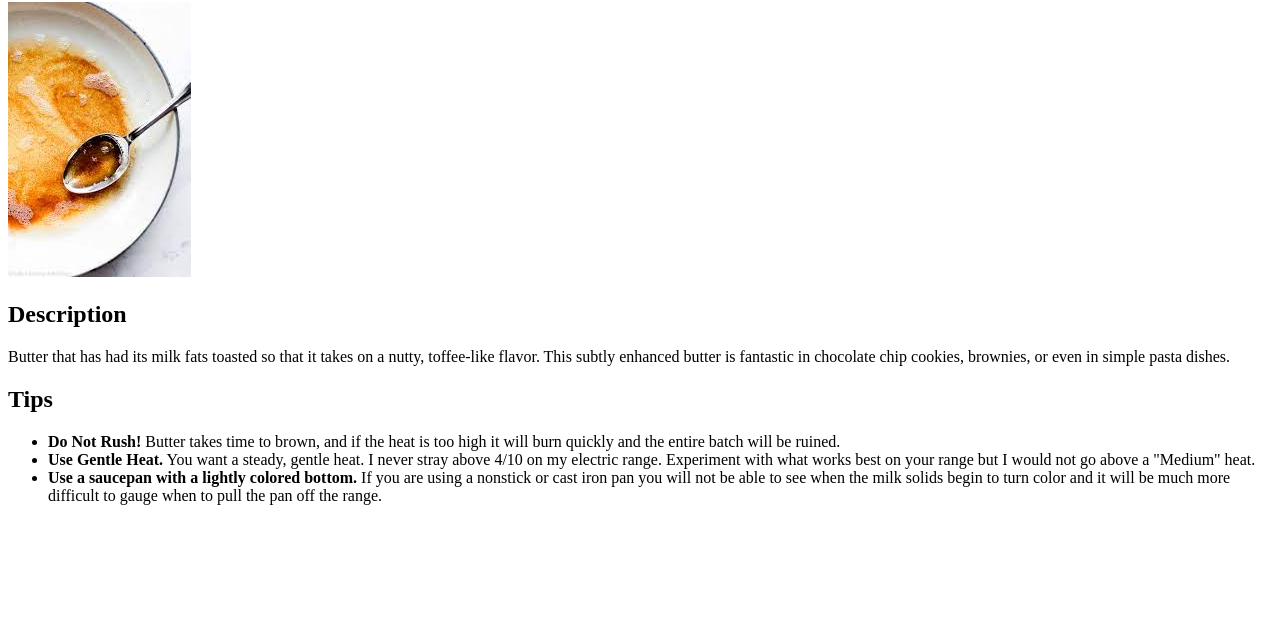
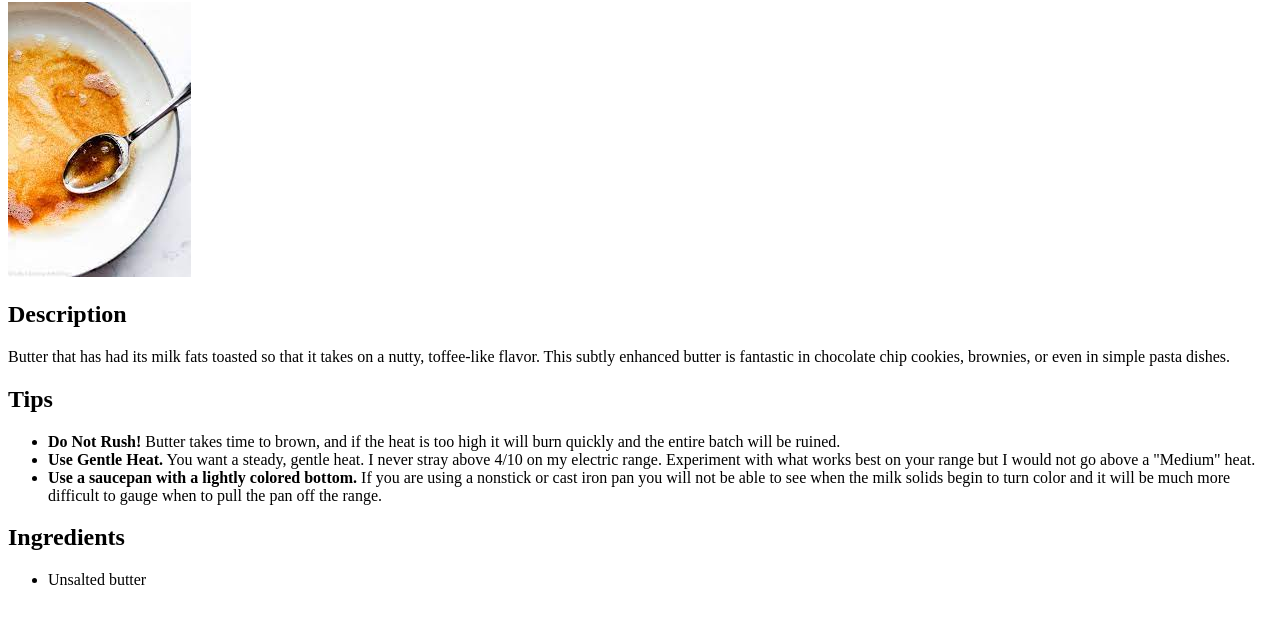
Before and after one commit to khendrix12/odin-recipes, a plain HTML site: page recipes/brownbutter.html in a window 1280 px wide. Shown: the part 78-702 px from the top of the page. Drawn offline with Linux system fonts and the light colour scheme.

Commit message:
Add ingredients to brown butter page

```diff
--- a/recipes/brownbutter.html
+++ b/recipes/brownbutter.html
@@ -12,13 +12,18 @@
     <h2>Description</h2>
     <p>Butter that has had its milk fats toasted so that it takes on a nutty, toffee-like flavor. This subtly enhanced butter is fantastic in chocolate chip cookies, brownies, or even in simple pasta dishes.</p>
     <h2>Tips</h2>
-    <p>
         <ul>
             <li><strong>Do Not Rush!</strong> Butter takes time to brown, and if the heat is too high it will burn quickly and the entire batch will be ruined.</li>
             <li><strong>Use Gentle Heat.</strong> You want a steady, gentle heat. I never stray above 4/10 on my electric range. Experiment with what works best on your range but I would not go above a "Medium" heat.</li>
             <li><strong>Use a saucepan with a lightly colored bottom.</strong> If you are using a nonstick or cast iron pan you will not be able to see when the milk solids begin to turn color and it will be much more difficult to gauge when to pull the pan off the range.</li>
         </ul>
-    </p>
+    <h2>Ingredients</h2>
+    <ul>
+        <li>Unsalted butter</li>
+    </ul>
+
+
+
 
 </body>
 </html>
```
